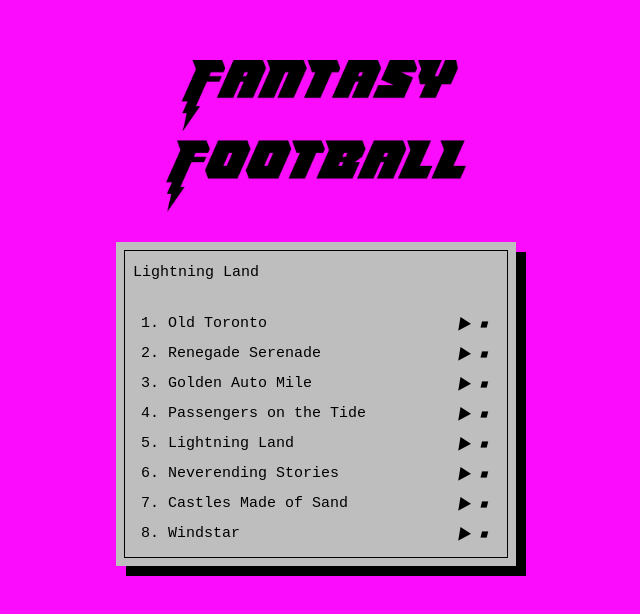
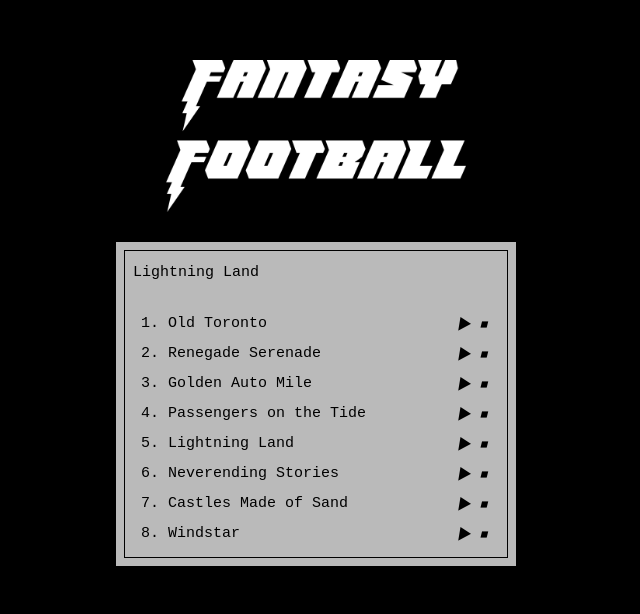
Before and after one commit to vegdev/fantasy-football, a Vue app: page / in a window 1280 px wide. Shown: the part 102-716 px from the top of the page, without its empty margins (324-964 px from the left). Built offline with nearby package versions, Linux system fonts and the light colour scheme; no server answers.

Commit message:
modify page style to new color scheme

```diff
--- a/src/App.vue
+++ b/src/App.vue
@@ -97,7 +97,7 @@ main .player-container {
   height: 100%;
   margin: auto;
   padding: 8px;
-  background-color: #BEBEBE;
+  background-color: #BABABA;
   box-shadow: 10px 10px #000;
   box-sizing: border-box;
 }
--- a/src/assets/base.css
+++ b/src/assets/base.css
@@ -12,6 +12,7 @@
 
   --terminal-pink: #fc0cfc;
   --terminal-black: #000000;
+  --terminal-gray: #bababa;
 
   --vt-c-divider-light-1: rgba(60, 60, 60, 0.29);
   --vt-c-divider-light-2: rgba(60, 60, 60, 0.12);
@@ -26,7 +27,7 @@
 
 /* semantic color variables for this project */
 :root {
-  --color-background: var(--terminal-pink);
+  --color-background: var(--terminal-black);
   --color-background-soft: var(--vt-c-white-soft);
   --color-background-mute: var(--vt-c-white-mute);
 
--- a/src/assets/main.css
+++ b/src/assets/main.css
@@ -4,7 +4,7 @@
   max-width: 1280px;
   margin: 0 auto;
   padding: 2rem;
-  background-color: #fc0cfc;
+  background-color: inherit;
   font-weight: normal;
 }
 body {
@@ -23,6 +23,7 @@ a,
 .greetings img {
   width: 300px;
   margin: 2em;
+  filter: invert(100%);
 }
 .track-controls {
   display: flex;
```
